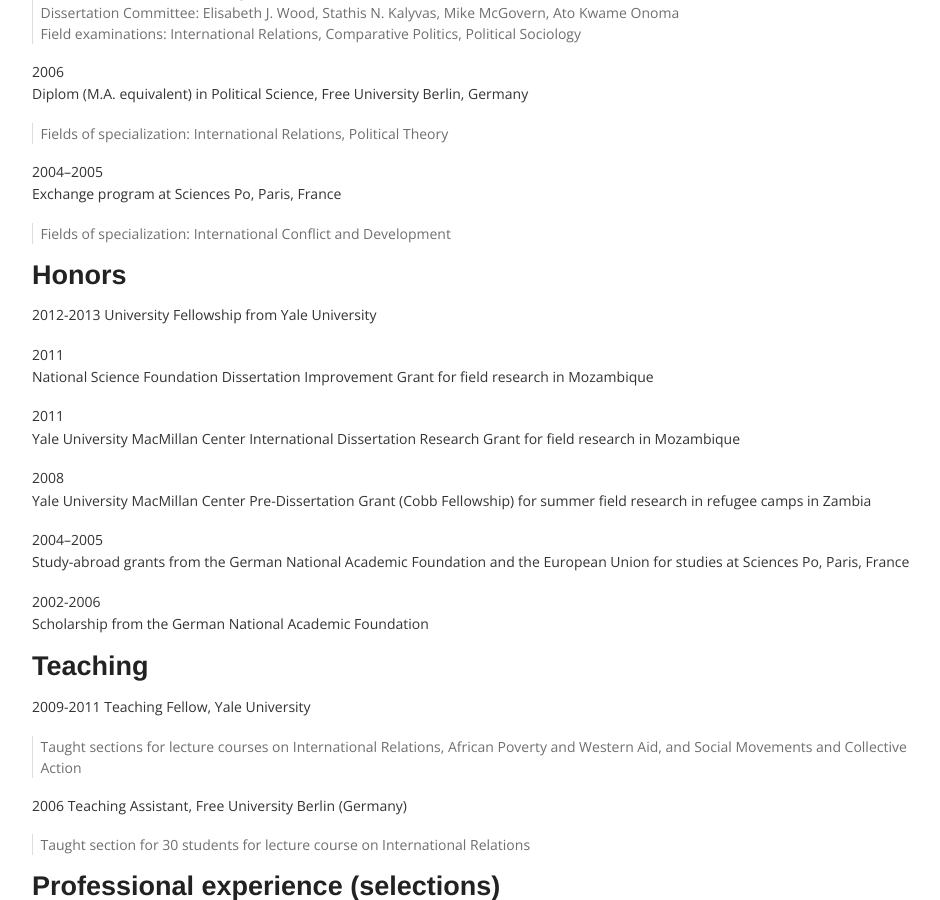
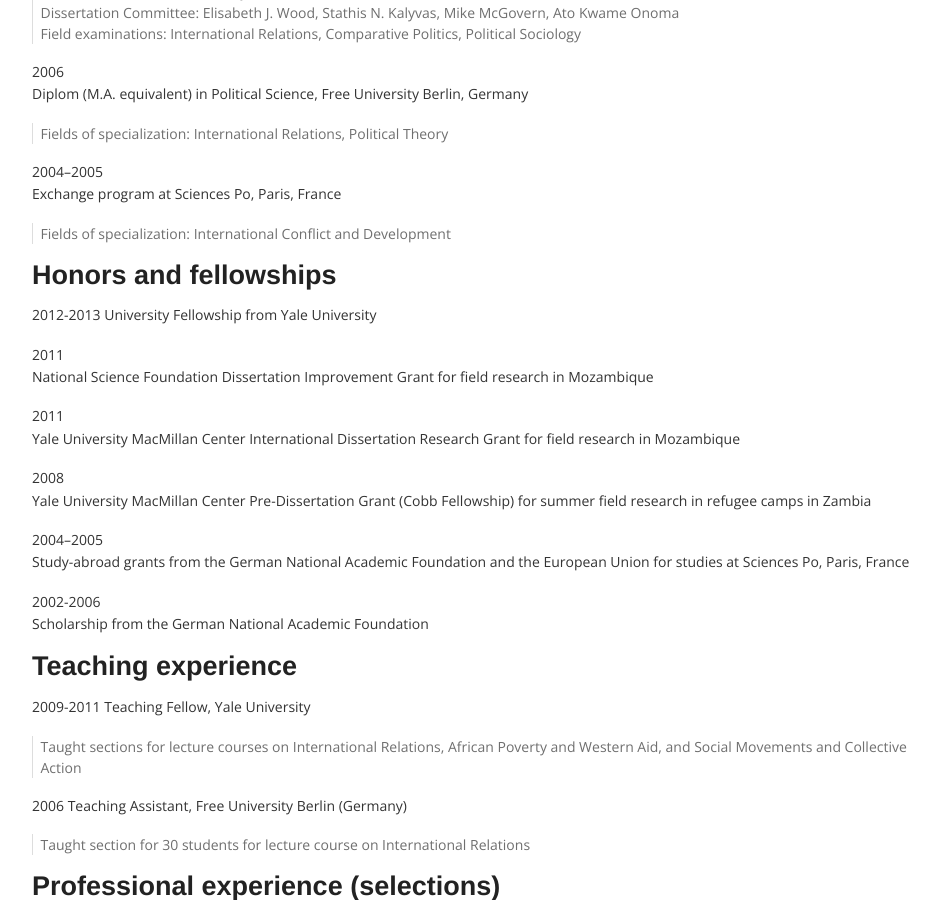
Before and after one commit to corinnajentzsch/corinnajentzsch.github.io, a Jekyll site: the page built from cv.md, in a window 1280 px wide and 900 px high, scrolled down 629 px. Shown: the whole window, without its empty margins (153-1093 px from the left). Built offline with Jekyll 4.4.1, drawn with Linux system fonts in a browser that asks for light colours; nearby versions of some CDN libraries; library files that are not in the unit come from our copies.

Commit message:
Updated cv.md

```diff
--- a/cv.md
+++ b/cv.md
@@ -28,7 +28,7 @@ Exchange program at Sciences Po, Paris, France
 
 > Fields of specialization: International Conflict and Development
 
-### Honors
+### Honors and fellowships
 
 2012-2013
 University Fellowship from Yale University
@@ -48,7 +48,7 @@ Study-abroad grants from the German National Academic Foundation and the Europea
 2002-2006
 Scholarship from the German National Academic Foundation
 
-### Teaching
+### Teaching experience
 
 2009-2011
 Teaching Fellow, Yale University
```
